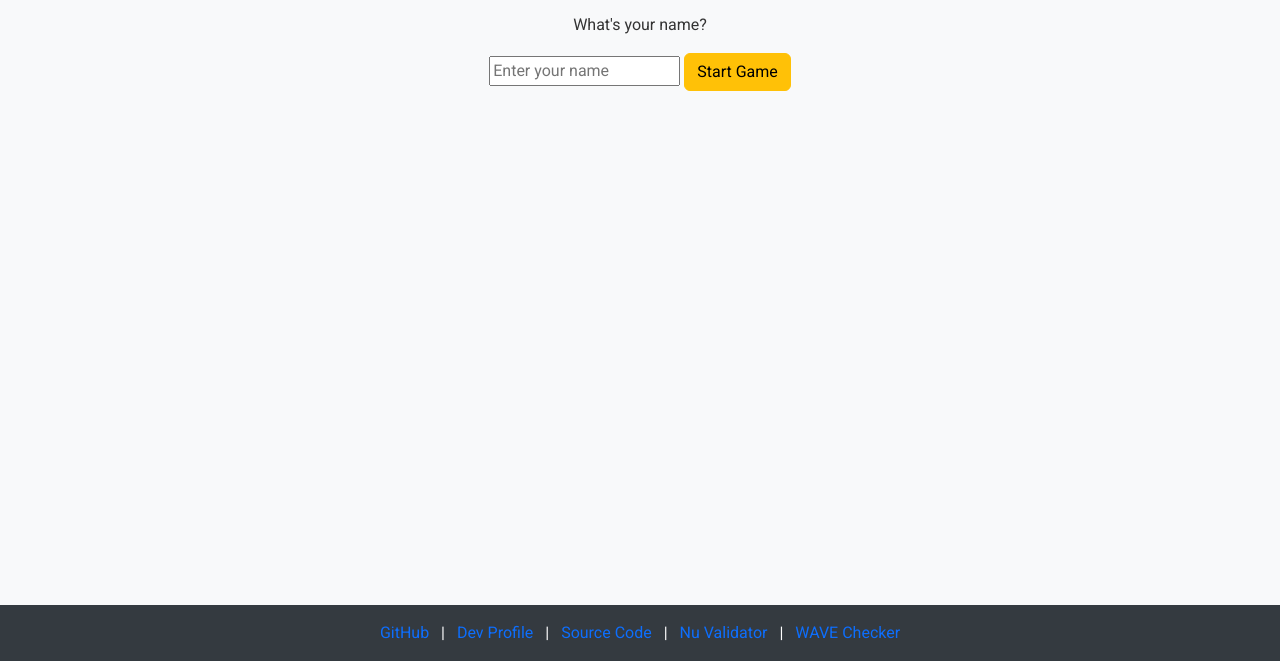
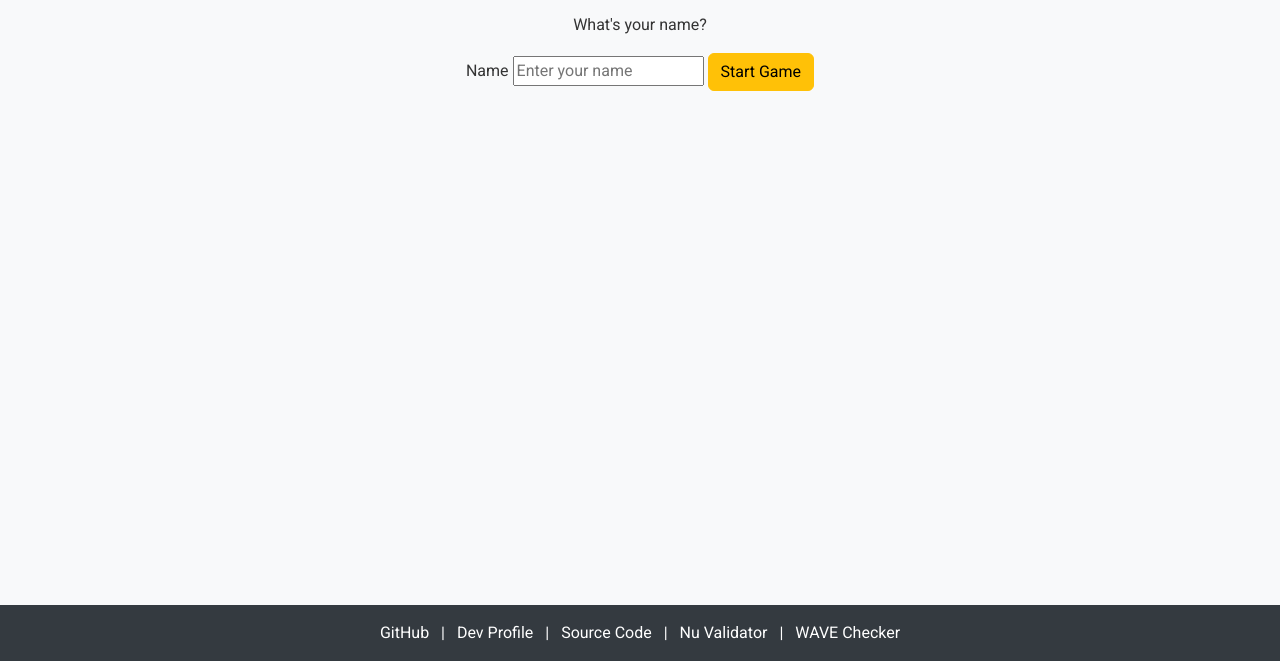
Before and after one commit to Saxonys/guess-the-flag, a plain HTML site: page index.html in a window 1280 px wide. Shown: the part 139-800 px from the top of the page. Drawn offline with nearby package versions, Linux system fonts and the light colour scheme.

Commit message:
WAVE Checker
Fixed contrast
Added label to name form

```diff
--- a/index.html
+++ b/index.html
@@ -32,7 +32,10 @@
     <!-- Start Area -->
     <div id="startArea">
       <p>What's your name?</p>
-      <input type="text" id="usernameInput" placeholder="Enter your name">
+      <label>
+        Name
+        <input type="text" placeholder="Enter your name">
+      </label>
       <button id="greetBtn" class="btn btn-warning">Start Game</button>
     </div>
 
--- a/styles/gameStyles.css
+++ b/styles/gameStyles.css
@@ -119,6 +119,7 @@ footer {
 }
 
 footer a {
+  color: white;
   margin: 0 0.5rem;
   text-decoration: none;
 }
```
